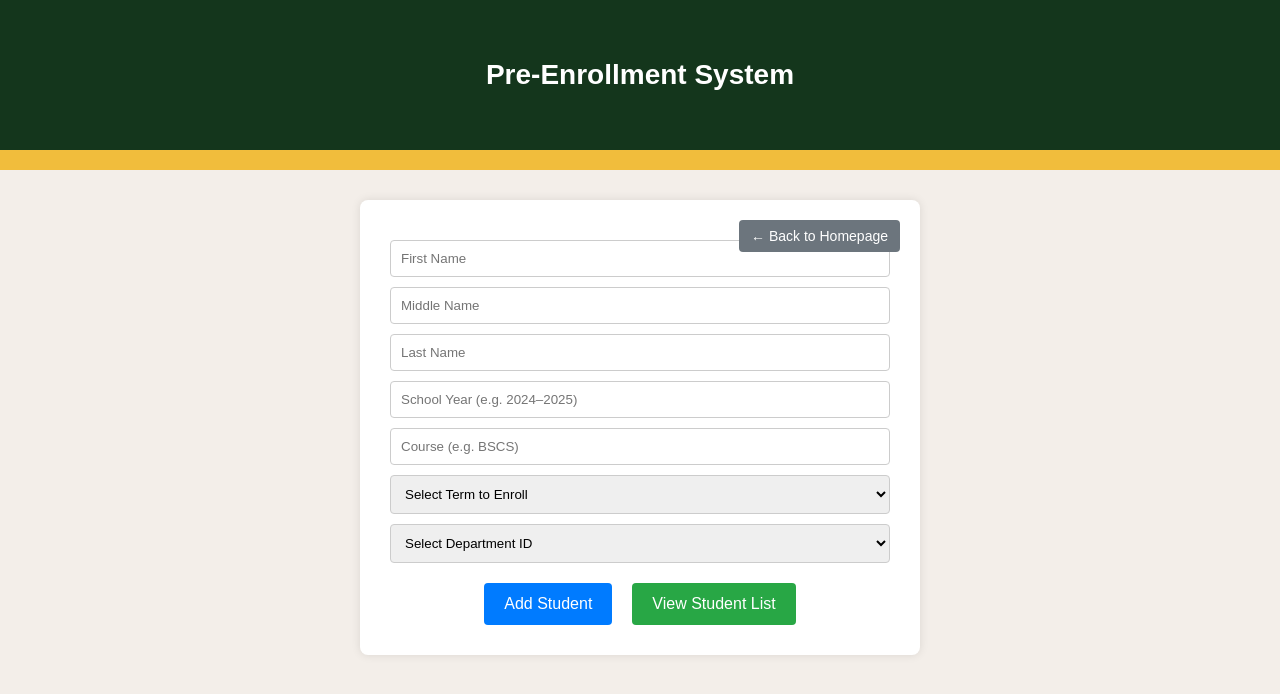
After one commit to baltazar-jin/PreEnrollment-System, a PHP site: page /views/add_student.php in a window 1280 px wide. The commit adds this page. Shown: the top 694 px of the page. Run offline with PHP 8.4, Linux system fonts and the light colour scheme.

Commit message:
Updated Student and Added Professor View

```diff
--- a/index.php
+++ b/index.php
@@ -1,3 +1,3 @@
 <?php
-header("Location: views/enroll_form.php");
+header("Location: views/homepage.php");
 exit();
--- /dev/null
+++ b/views/add_student.php
@@ -0,0 +1,153 @@
+<!DOCTYPE html>
+<html lang="en">
+<head>
+    <meta charset="UTF-8">
+    <title>Pre-Enrollment Page</title>
+    <style>
+        body {
+            margin: 0;
+            font-family: Arial, sans-serif;
+            background-color: #f3eee9;
+        }
+
+        .header-panel {
+            background-color: #14361c;
+            height: 150px;
+            color: white;
+            display: flex;
+            align-items: center;
+            justify-content: center;
+            font-size: 28px;
+            font-weight: bold;
+        }
+
+        .notice-bar {
+            background-color: #f1bd3c;
+            padding: 10px;
+            text-align: center;
+            font-size: 20px;
+            font-weight: bold;
+        }
+
+        .form-container {
+            background-color: white;
+            padding: 30px;
+            max-width: 500px;
+            margin: 30px auto;
+            border-radius: 8px;
+            box-shadow: 0 0 10px rgba(0,0,0,0.1);
+            position: relative;
+        }
+
+        .form-input {
+            width: 100%;
+            padding: 10px;
+            margin: 10px auto;
+            box-sizing: border-box;
+            border: 1px solid #ccc;
+            border-radius: 4px;
+            display: block;
+        }
+
+        .button-group {
+            margin-top: 20px;
+            display: flex;
+            justify-content: center;
+            gap: 20px;
+        }
+
+        .btn {
+            padding: 12px 20px;
+            font-size: 16px;
+            border: none;
+            border-radius: 4px;
+            color: white;
+            cursor: pointer;
+            text-align: center;
+        }
+
+        .btn-enroll {
+            background-color: #007bff;
+        }
+
+        .btn-enroll:hover {
+            background-color: #0056b3;
+        }
+
+        .btn-view-link {
+            background-color: #28a745;
+            text-decoration: none;
+        }
+
+        .btn-view-link:hover {
+            background-color: #1e7e34;
+        }
+
+        .btn-home {
+            position: absolute;
+            top: 20px;
+            right: 20px;
+            background-color: #6c757d;
+            padding: 8px 12px;
+            border-radius: 4px;
+            color: white;
+            text-decoration: none;
+            font-size: 14px;
+        }
+
+        .btn-home:hover {
+            background-color: #5a6268;
+        }
+    </style>
+</head>
+<body>
+
+    <!-- Header Section -->
+    <div class="header-panel">
+        Pre-Enrollment System
+    </div>
+
+    <div class="notice-bar">
+    </div>
+
+    <!-- Enrollment Form Section -->
+    <div class="form-container">
+        <a href="homepage.php" class="btn-home">← Back to Homepage</a>
+        <form method="POST" action="../controllers/StudentController.php?action=submit">
+            <input class="form-input" name="firstname" placeholder="First Name" required>
+            <input class="form-input" name="middlename" placeholder="Middle Name" required>
+            <input class="form-input" name="lastname" placeholder="Last Name" required>
+            <input class="form-input" name="school_year" placeholder="School Year (e.g. 2024–2025)" required>
+            <input class="form-input" name="course" placeholder="Course (e.g. BSCS)" required>
+
+            <select class="form-input" name="term" required>
+                <option value="" disabled selected>Select Term to Enroll</option>
+                <option value="1st Year">1st Year</option>
+                <option value="2nd Year">2nd Year</option>
+                <option value="3rd Year">3rd Year</option>
+                <option value="4th Year">4th Year</option>
+                <option value="Non Block">Non Block</option>
+            </select>
+
+            <select class="form-input" name="department_id" required>
+                <option value="" disabled selected>Select Department ID</option>
+                <option value="1">1 - Computer Engineering</option>
+                <option value="2">2 - Electrical Engineering</option>
+                <option value="3">3 - Mechanical Engineering</option>
+                <option value="4">4 - Industrial Engineering</option>
+                <option value="5">5 - Electronics and Communications Engineering</option>
+                <option value="6">6 - Hospitality and Management</option>
+                <option value="7">7 - Accountancy</option>
+                <option value="8">8 - Tourism</option>
+                <option value="9">9 - Information Technology</option>
+            </select>
+
+            <div class="button-group">
+                <button class="btn btn-enroll" type="submit">Add Student</button>
+                <a href="../controllers/StudentController.php?action=view" class="btn btn btn-view-link">View Student List</a>
+            </div>
+        </form>
+    </div>
+
+</body>
+</html>
--- a/views/success.php
+++ b/views/success.php
@@ -3,6 +3,6 @@
 <head><title>Success</title></head>
 <body>
     <h2>Student successfully enrolled!</h2>
-    <a href="enroll_form.php"><button>Back to Form</button></a>
+    <a href="add_student.php"><button>Back to Form</button></a>
 </body>
 </html>
```
Also changed, not shown: controllers/ProfessorController.php (added, +17 -0 lines), dbconnect.php (+5 -7 lines), models/Professor.php (added, +43 -0 lines), models/Student.php (+44 -12 lines), views/add_professor.php (renamed from views/enroll_form.php, +42 -27 lines), views/homepage.php (added, +108 -0 lines), views/view_database.php (+112 -7 lines), assets/University_of_San_Jose–Recoletos_logo.png (added), controllers/SubjectController.php (added), views/view_professor.php (added).
